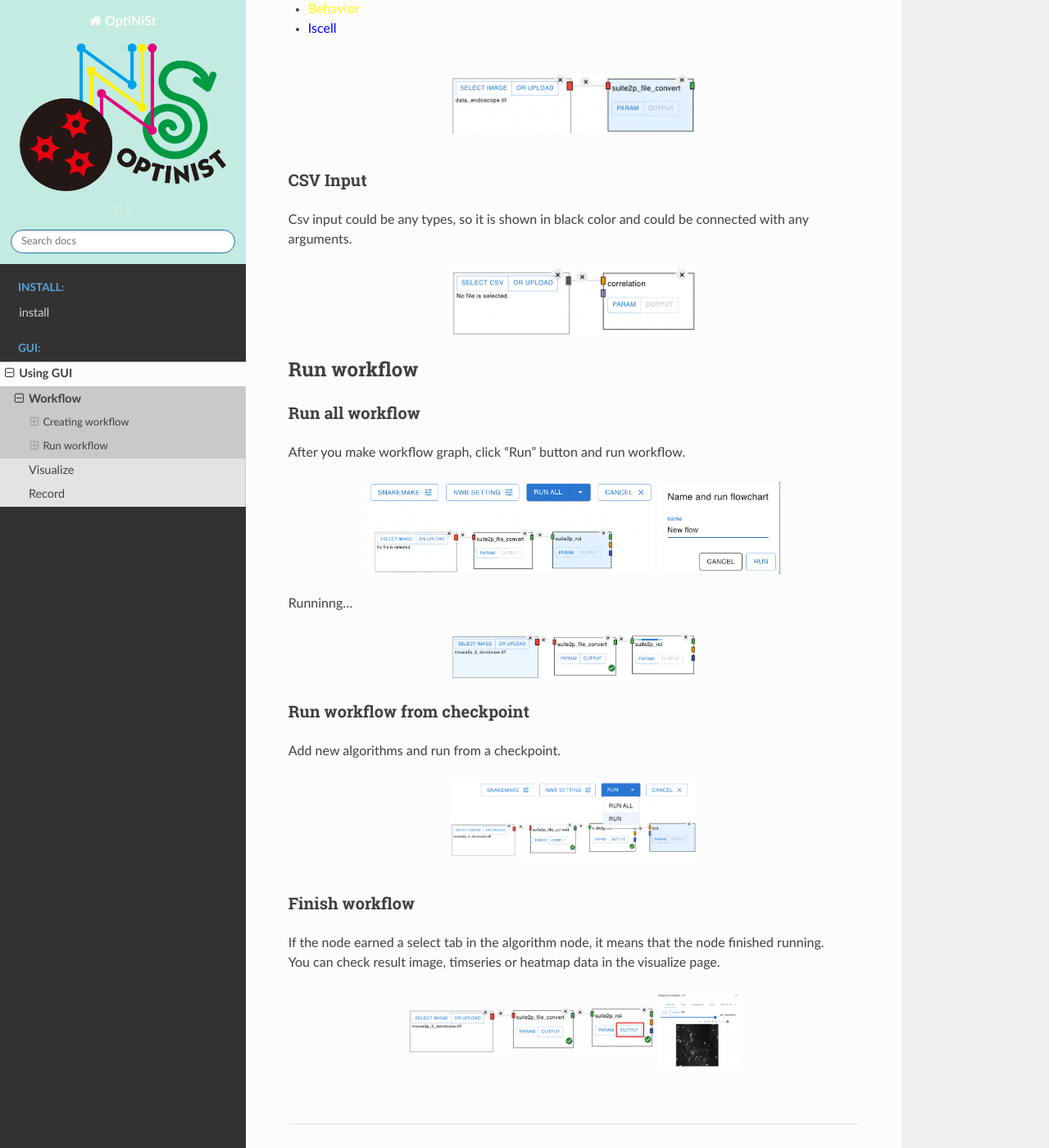
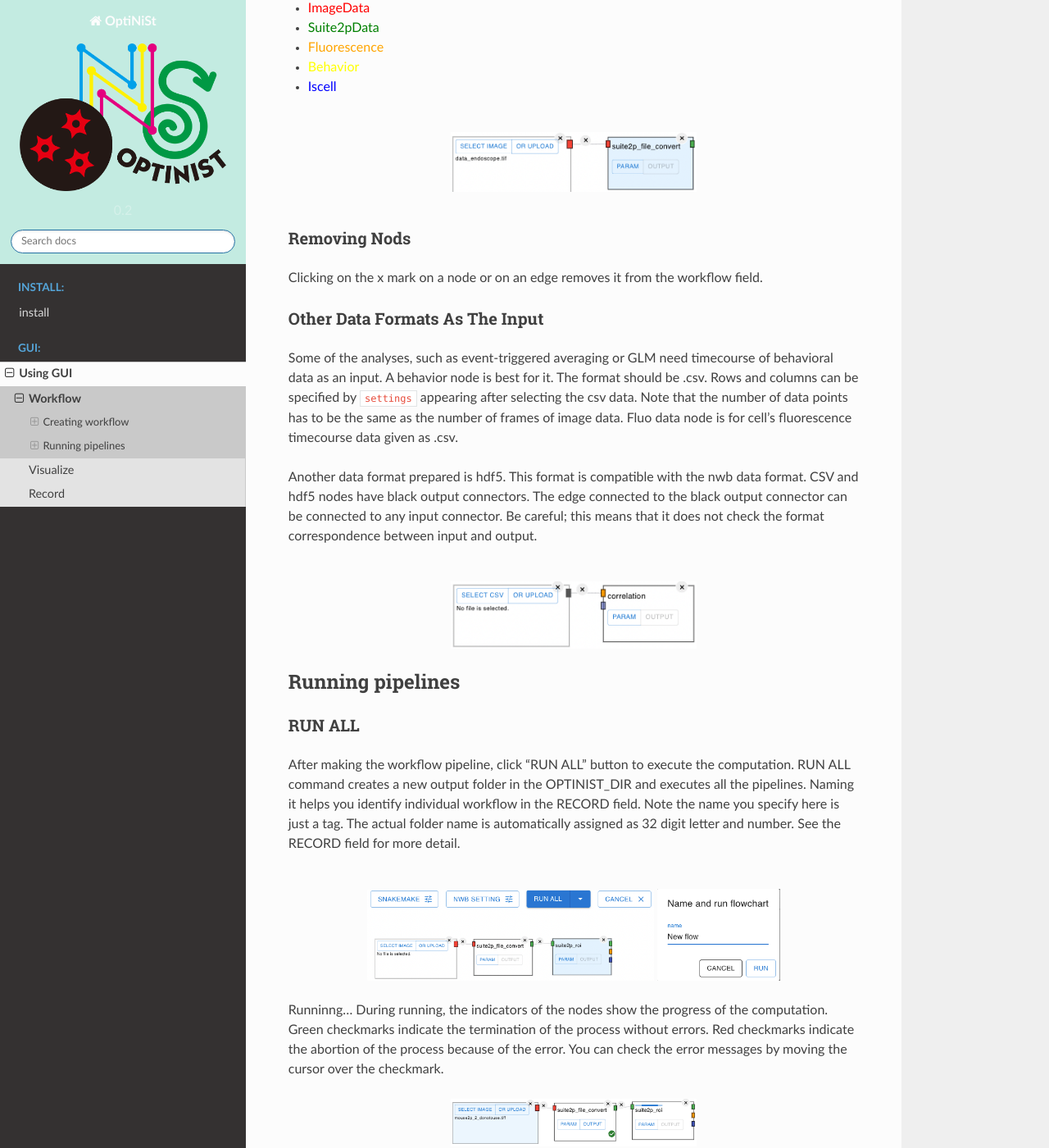
Before and after one commit to oist/optinist, a Sphinx documentation site: the page built from docs/gui/workflow.md, in a window 1280 px wide and 1400 px high, scrolled down 1992 px. Shown: the whole window at 82% size. Built offline with Sphinx 7.4.7 and the Read the Docs theme 2.0.0, drawn with Linux system fonts in a browser that asks for light colours; some of the changed text lies outside the part shown.

Commit message:
Update workflow.md

```diff
--- a/docs/gui/workflow.md
+++ b/docs/gui/workflow.md
@@ -1,7 +1,7 @@
 Workflow
 =================
 
-OptiNiSt can create your analysis pipelines easily on the GUI by connecting nodes and running them. Analysis flow combinations can be parallel or bifurcating.
+OptiNiSt can help creating your analysis pipelines easily on the GUI. In this workflow field, you select the data and the algorithms or analysis methods (nods). Connecting these nods defines the order of processing (pipelines). The analysis pipeline can be parallel or bifurcating.
 <br>
 <p align="center">
 <img width="400px" src="../_static/workflow/whole.png" alt="workflow" />
@@ -12,13 +12,14 @@
 ### Setting Input Images
 
 1. Click `UPLOAD` button to upload your image files to `OPTINIST_DIR`.
-  この部分不明
-(Large data files take long time to upload, so it copies to `OPTINIST_DIR` directly and load file more quickly. )
-  If your files are in the remote place and your analysis computer is local, uploading (copying) input files to local directory saves time for accessing to them.
-2. Click `SELECT IMAGE` button to set the path as the input _static.
+<!--
+(Large data files take long time to upload, so it copies to `OPTINIST_DIR` directly and load file more quickly. )-->
+  If your files are in a remote place and your analysis computer is local, uploading (copying) input files to the local directory saves time for accessing them.
+
+2. Click `SELECT IMAGE` button to set the path to the data as the input. You can select one file or all the files in a folder. All the image tiff files in a folder are concatenated if you choose a folder.
 
 
-** Currentlly, files with {.tif, .TIF, .tiff, .TIFF} extensions are accepted. Other extensions will be added on the list if requested.
+** Currentlly, image files with {.tif, .TIF, .tiff, .TIFF} extensions are accepted. Other extensions will be added on request.
 <br>
 <p align="center">
 <img width="200px" src="../_static/workflow/components/imageNode.png" alt="imageNode" />
@@ -26,8 +27,8 @@
 </p>
 <br/>
 
-### Adding Algorithms
-Select an algorithm from the treeview on the left by clicking "+" button. Each of the BOX defines one step (node) of the analysis.
+### Adding Nodes
+Select algorithms or analysis methods from the treeview on the left by clicking "+" button.
 <br>
 <p align="center">
   <img width="300px" src="../_static/workflow/components/add_algorithm.png" alt="Add Algorithm" />
@@ -44,9 +45,9 @@
 
 <br/>
 
-### Connecting BOX Edges
-To create workflow pipeline, connect edges between node to node by drag&drop.
-You can only connect the same color edges (correspond to arguments and returns type, imageType, timeSeries type, ...).
+### Connecting Nods
+Connect colored connectors of the nodes by dragging your cursor from the output connector to the next input connector to create connecting edges. The color of the connector indicates the data type of the input and the output.
+You can only connect the input and output connectors of the same color.
 
 **DataType List**
 - <span style="color: red; ">ImageData</span>
@@ -62,8 +63,18 @@
 
 <br/>
 
-### CSV Input
-Csv input could be any types, so it is shown in black color and could be connected with any arguments.
+### Removing Nods
+Clicking on the x mark on a node or on an edge removes it from the workflow field.
+
+
+### Other Data Formats As The Input
+Some of the analyses, such as event-triggered averaging or GLM need timecourse of behavioral data as an input. A behavior node is best for it.
+The format should be .csv. Rows and columns can be specified by `settings` appearing after selecting the csv data. Note that the number of data points has to be the same as the number of frames of image data.
+Fluo data node is for cell's fluorescence timecourse data given as .csv.
+
+Another data format prepared is hdf5. This format is compatible with the nwb data format.
+CSV and hdf5 nodes have black output connectors. The edge connected to the black output connector can be connected to any input connector. Be careful; this means that it does not check the format correspondence between input and output.
+
 <br>
 <p align="center">
 <img width="300px" src="../_static/workflow/components/csv_connect.png" alt="CSV Connect" />
@@ -71,9 +82,11 @@
 
 
 
-## Run workflow
-### Run all workflow
-After you make workflow graph, click "Run" button and run workflow.
+## Running pipelines
+### RUN ALL
+After making the workflow pipeline, click "RUN ALL" button to execute the computation.
+RUN ALL command creates a new output folder in the OPTINIST_DIR and executes all the pipelines. Naming it helps you identify individual workflow in the RECORD field. Note the name you specify here is just a tag. The actual folder name is automatically assigned as 32 digit letter and number. See the RECORD field for more detail.
+
 <br>
 <p align="center">
 <img width="350px" src="../_static/workflow/components/run_start.png" alt="Run Start" />
@@ -81,21 +94,27 @@
 </p>
 
 Runninng...
+During running, the indicators of the nodes show the progress of the computation. Green checkmarks indicate the termination of the process without errors.
+Red checkmarks indicate the abortion of the process because of the error. You can check the error messages by moving the cursor over the checkmark.
+
 <p align="center">
 <img width="300px" src="../_static/workflow/components/running.png" alt="Running" />
 </p>
 
-### Run workflow from checkpoint
-Add new algorithms and run from a checkpoint.
+### RUN
+Once you `RUN ALL`, you may want to change the last pipeline's parameters or add a new node to the current pipeline.
+Use the `RUN` button in such a case. It automatically detects the change and runs only the nodes which were changed. The additional results are overwritten into the same folder. If you leave the previous results for comparison, use `RUN ALL` instead.
+
 <p align="center">
 <img width="300px" src="../_static/workflow/components/run_checkpoint.png" alt="Run Checkpoint" />
 </p>
 
 <br />
 
-### Finish workflow
-If the node earned a select tab in the algorithm node, it means that the node finished running.
-You can check result image, timseries or heatmap data in the visualize page.
+### OUTPUT
+Once the green checkmark appears, you can quickly visualize the output by clicking the `OUTPUT` button on the node.
+`OUTPUT` button shows a new window for the resulting graph. See VISUALIZE for the details of the chart.
+
 <br>
 <p align="center">
 <img width="300px" src="../_static/workflow/components/run_finish.png" alt="Finish Run" />
```
